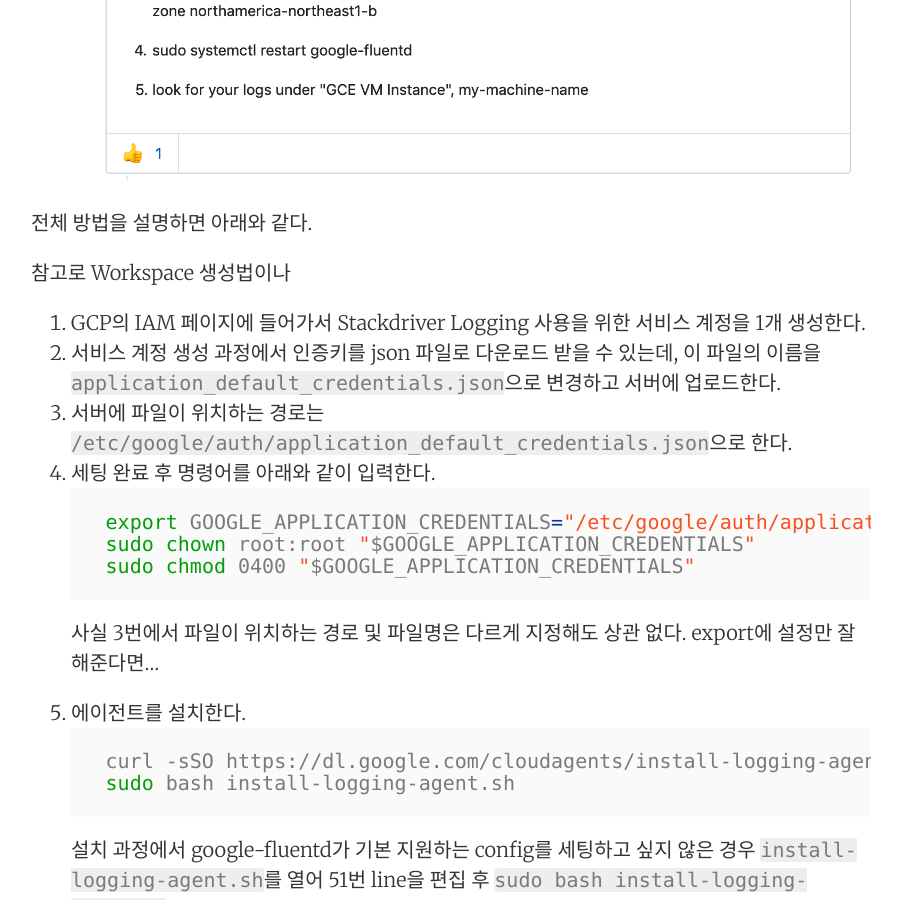
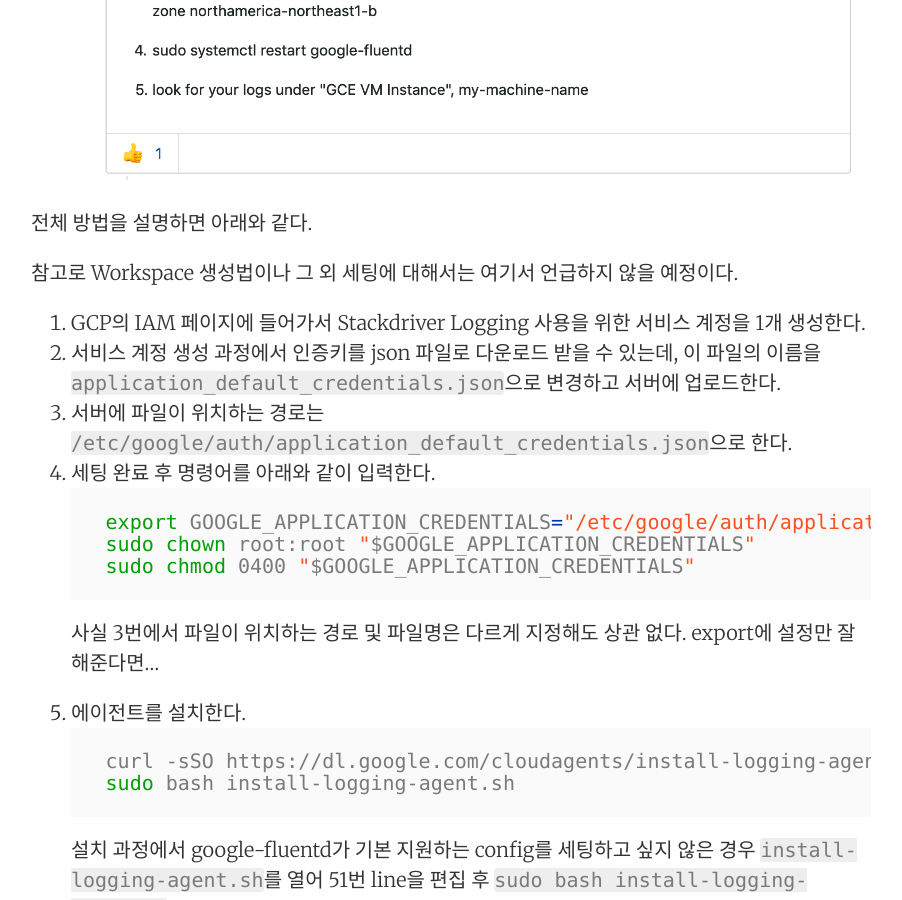
Before and after one commit to joshua-qa/joshua-qa.github.io, a Jekyll site: the page built from _posts/2019-12-23-google-fluentd-install.markdown, in a window 1280 px wide and 900 px high, scrolled down 1819 px. Shown: the whole window, without its empty margins (189-1091 px from the left). Built offline with Jekyll 4.4.1, drawn with Linux system fonts in a browser that asks for light colours; comment, search, counter and statistics services are not loaded.

Commit message:
modify google-fluentd-install

```diff
--- a/_posts/2019-12-23-google-fluentd-install.markdown
+++ b/_posts/2019-12-23-google-fluentd-install.markdown
@@ -37,7 +37,7 @@ https://github.com/GoogleCloudPlatform/fluent-plugin-google-cloud/issues/156
 
 전체 방법을 설명하면 아래와 같다.
 
-참고로 Workspace 생성법이나
+참고로 Workspace 생성법이나 그 외 세팅에 대해서는 여기서 언급하지 않을 예정이다.
 
 1. GCP의 IAM 페이지에 들어가서 Stackdriver Logging 사용을 위한 서비스 계정을 1개 생성한다.
 2. 서비스 계정 생성 과정에서 인증키를 json 파일로 다운로드 받을 수 있는데, 이 파일의 이름을 `application_default_credentials.json`으로 변경하고 서버에 업로드한다.
```
